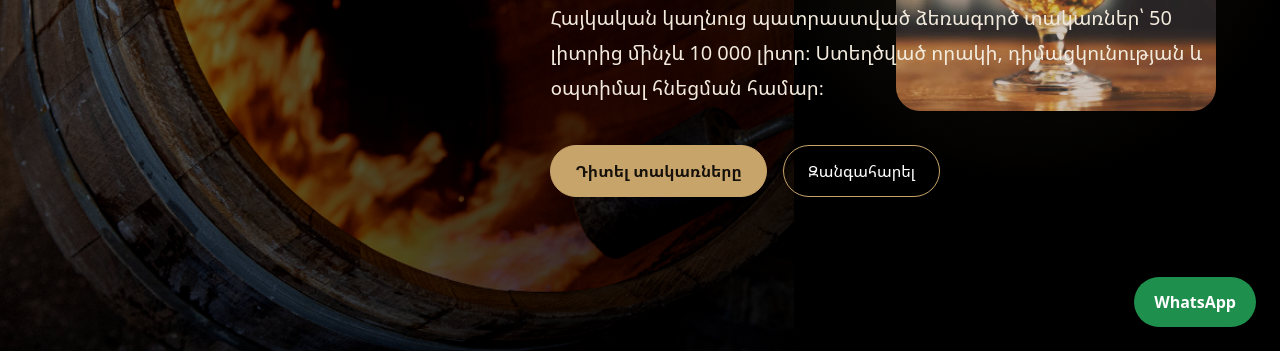
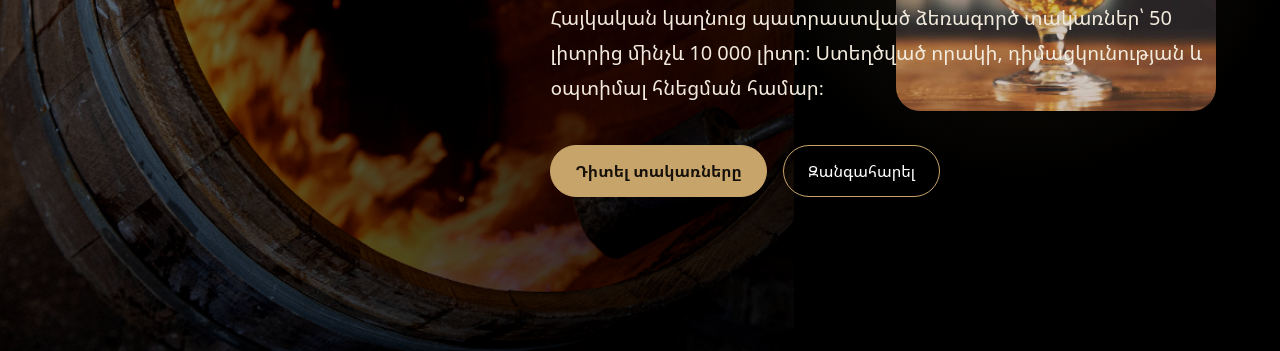
Before and after one commit to gregorstepan11-lab/bochka.am, a plain HTML site: page index.html in a window 1280 px wide. Shown: the part 449-800 px from the top of the page. Drawn offline with Linux system fonts and the light colour scheme.

Commit message:
Update index.html

```diff
--- a/index.html
+++ b/index.html
@@ -246,7 +246,9 @@
     </section>
   </main>
 
-  <a class="whatsapp" href="https://wa.me/37493819007" aria-label="WhatsApp">WhatsApp</a>
+  <a href="tel:+37493819007" class="floating-whatsapp">
+    <i class="fas fa-phone"></i>
+</a>
   <script src="script.js"></script>
 </body>
 </html>
```
